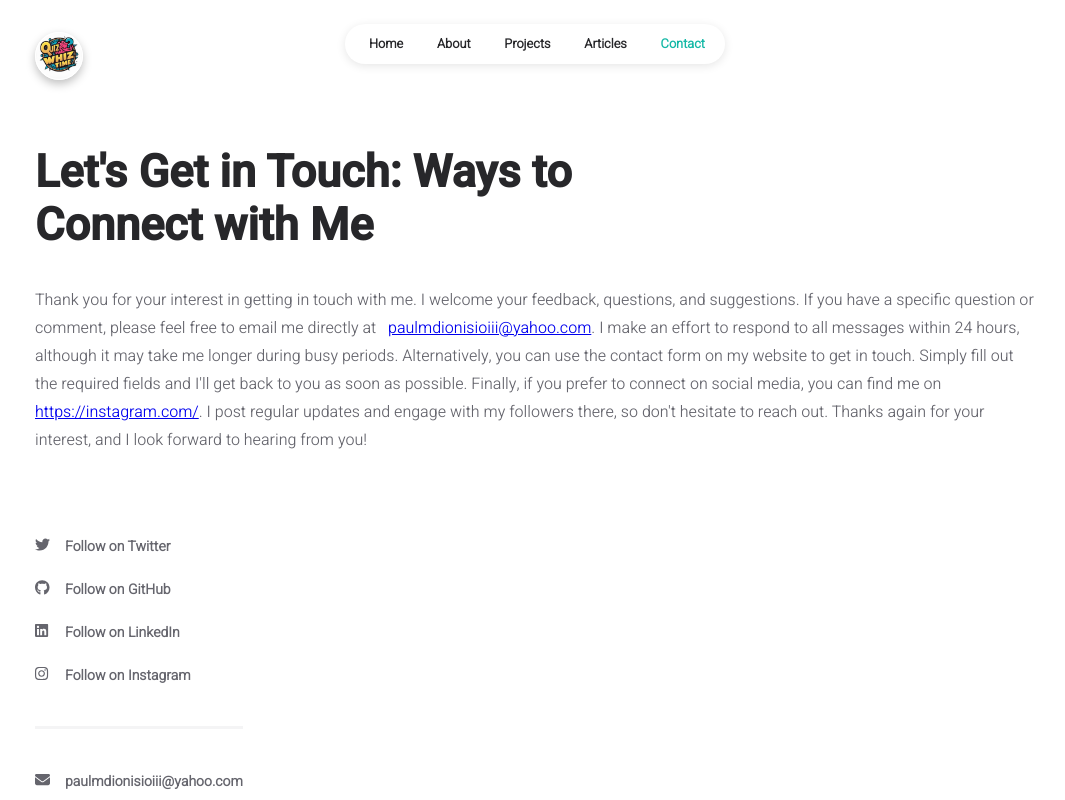
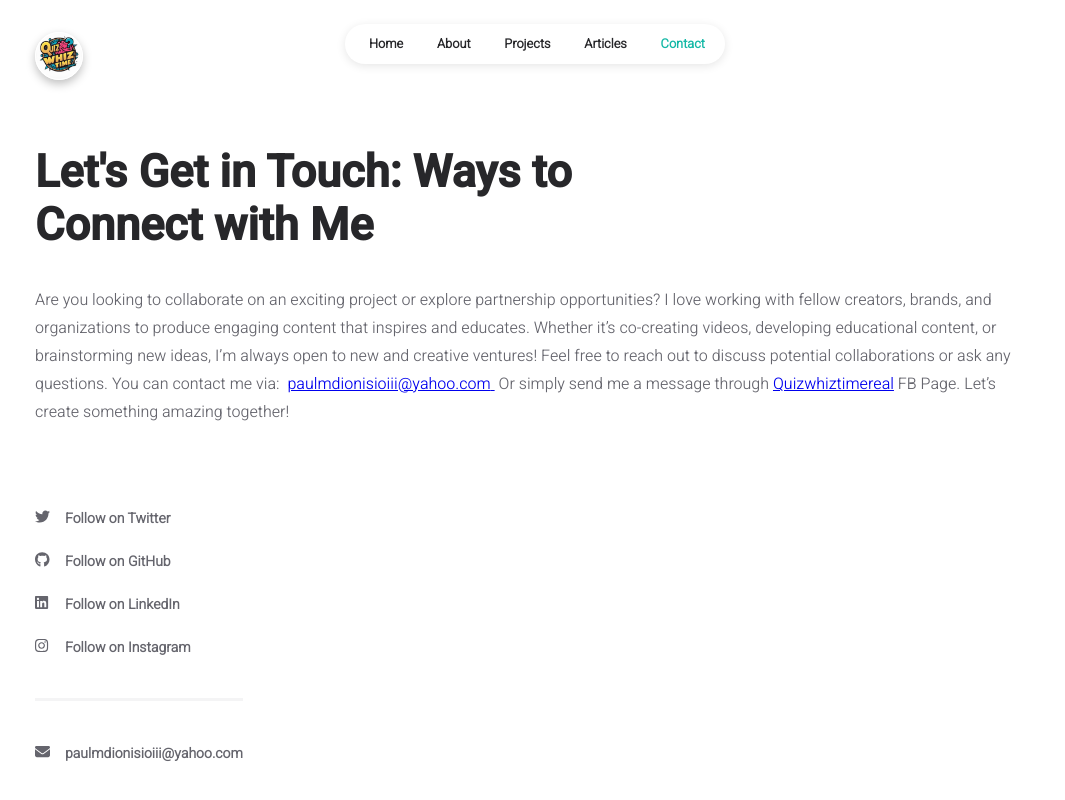
Before and after one commit to pauldionisioiiimyworks/pmd, a React (Create React App) app: page /contact in a window 1280 px wide. Shown: the top 800 px of the page, without its empty margins (105-1170 px from the left). Built offline with nearby package versions, Linux system fonts and the light colour scheme.

Commit message:
Fix: homepage, projects and contact page.

```diff
--- a/src/components/homepage/movieclip.jsx
+++ b/src/components/homepage/movieclip.jsx
@@ -5,8 +5,8 @@ import YouTube from "react-youtube";
  class MovieClip extends React.Component {
     render() {
       const options = {
-        height: '390',
-        width: '640',
+        height: 'auto',
+        width: 'auto',
         playerVars: {
           autoplay: 1,
           controls: 1,
--- a/src/data/user.js
+++ b/src/data/user.js
@@ -1,6 +1,6 @@
 const INFO = {
 	main: {
-		title: "Reactfolio by truethari",
+		title: "@QuizWhizTimeReal",
 		name: "Quiz Master",
 		email: "paulmdionisioiii@yahoo.com",
 		logo: "../quizwhiz-logo.jpg",
@@ -22,15 +22,15 @@ const INFO = {
 	},
 
 	about: {
-		title: "I’m Quiz Master from the Galaxy X, where I design the future.",
+		title: "Welcome, everyone, to Quiz Whiz Time!",
 		description:
-			"I've worked on a variety of projects over the years and I'm proud of the progress I've made. Many of these projects are open-source and available for others to explore and contribute to. If you're interested in any of the projects I've worked on, please feel free to check out the code and suggest any improvements or enhancements you might have in mind. Collaborating with others is a great way to learn and grow, and I'm always open to new ideas and feedback.",
+			"I’m Quizmaster Quinn, your quiz master for today’s thrilling journey through knowledge, fun, and friendly competition. As your quiz master, my job is to guide you through a series of thought-provoking questions, quirky challenges, and brain-teasing puzzles that will test your wit and wisdom. Whether you're a trivia novice or a seasoned quiz enthusiast, I promise you an experience full of excitement and surprises. So, get ready to put your thinking caps on and have a blast. Remember, it’s not just about winning; it’s about enjoying the ride and learning something new along the way! Let’s dive in and see who will emerge as the ultimate quiz champion. Are you ready? Let the games begin!",
 	},
 
 	articles: {
-		title: "I'm passionate about pushing the boundaries of what's possible and inspiring the next generation of innovators.",
+		title: "Adaptive Learning technologies will offer real-time feedback and adjust difficulty based on learners' progress, making the experience more effective and engaging.",
 		description:
-			"Chronological collection of my long-form thoughts on programming, leadership, product design, and more.",
+			"The future of online education is poised to be more personalized, interactive, and accessible.",
 	},
 
 	projects: [
--- a/src/pages/contact.jsx
+++ b/src/pages/contact.jsx
@@ -44,32 +44,18 @@ const Contact = () => {
 						</div>
 
 						<div className="subtitle contact-subtitle">
-							Thank you for your interest in getting in touch with
-							me. I welcome your feedback, questions, and
-							suggestions. If you have a specific question or
-							comment, please feel free to email me directly at
-							&nbsp;{" "}
-							<a href={`mailto:${INFO.main.email}`}>
+
+						Are you looking to collaborate on an exciting project or explore partnership opportunities?
+						I love working with fellow creators, brands, and organizations to produce engaging content that inspires and educates.
+						Whether it’s co-creating videos, developing educational content, or brainstorming new ideas, I’m always open to new and creative ventures!
+						Feel free to reach out to discuss potential collaborations or ask any questions. You can contact me via:
+
+						&nbsp;<a href={`mailto:${INFO.main.email}`}>
 								{INFO.main.email}
-							</a>
-							. I make an effort to respond to all messages within
-							24 hours, although it may take me longer during busy
-							periods. Alternatively, you can use the contact form
-							on my website to get in touch. Simply fill out the
-							required fields and I'll get back to you as soon as
-							possible. Finally, if you prefer to connect on
-							social media, you can find me on{" "}
-							<a
-								href={INFO.socials.instagram}
-								target="_blank"
-								rel="noreferrer"
-							>
-								{INFO.socials.instagram}
-							</a>
-							. I post regular updates and engage with my
-							followers there, so don't hesitate to reach out.
-							Thanks again for your interest, and I look forward
-							to hearing from you!
+
+						&nbsp;</a> Or simply send me a message through <a href="https://web.facebook.com/profile.php?id=61564860044193">Quizwhiztimereal</a> FB Page.
+
+						Let’s create something amazing together!
 						</div>
 					</div>
 
--- a/src/pages/homepage.jsx
+++ b/src/pages/homepage.jsx
@@ -171,9 +171,9 @@ const Homepage = () => {
 							<MovieClip link="DVJ7DxSLTho"/>
 						</div>
 
-						<div className="homepage-projects">
+						{/* <div className="homepage-projects">
 							<AllProjects />
-						</div>
+						</div> */}
 
 						<div className="homepage-after-title">
 							<div className="homepage-articles">
--- a/src/pages/projects.jsx
+++ b/src/pages/projects.jsx
@@ -39,25 +39,14 @@ const Projects = () => {
 					</div>
 					<div className="projects-container">
 						<div className="title projects-title">
-							Things I’ve made trying to put my dent in the
-							universe.
+						Where Fun Meets Learning: A World of Creative Kids’ Content
 						</div>
 
 						<div className="subtitle projects-subtitle">
-							I've worked on a variety of projects over the years
-							and I'm proud of the progress I've made. Many of
-							these projects are open-source and available for
-							others to explore and contribute to. If you're
-							interested in any of the projects I've worked on,
-							please feel free to check out the code and suggest
-							any improvements or enhancements you might have in
-							mind. Collaborating with others is a great way to
-							learn and grow, and I'm always open to new ideas and
-							feedback.
-						</div>
-
-						<div className="projects-list">
-							<AllProjects />
+						Quizmaster Quinn is a passionate Quiz content creator with a knack for children storytelling. With a focus on educational entertainment, Quizmaster Quinn consistently delivers high-quality, engaging, and informative content that resonates with kids learning.
+						With a growing community of @QuizWhizTimeReal, Quizmaster Quinn aims to inspire, educate and entertain through interactive channel.
+						Known for educational value, Quizmaster Quinn's content stands out for unique selling point.
+						When not creating content, Quizmaster Quinn enjoys music, which often inspire fresh and relatable ideas for @QuizWhizTimeReal followers. Follow @QuizWhizTimeReal for regular updates on quiz show and join the conversation!
 						</div>
 					</div>
 					<div className="page-footer">
```
Also changed, not shown: pages/contact.jsx (+10 -18 lines), public/about.jpg, public/homepage.jpg.
